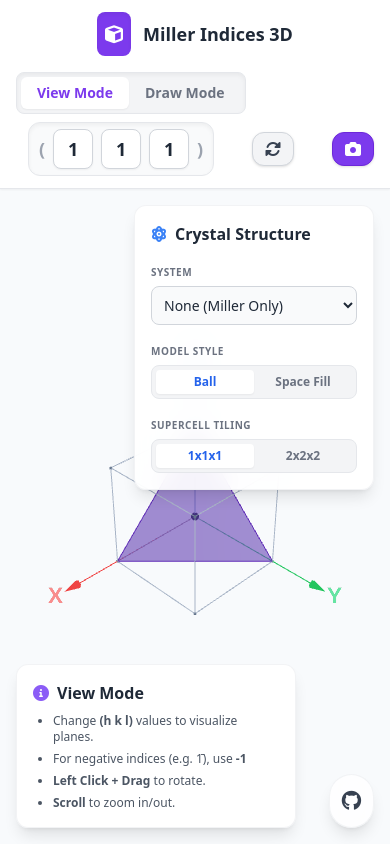
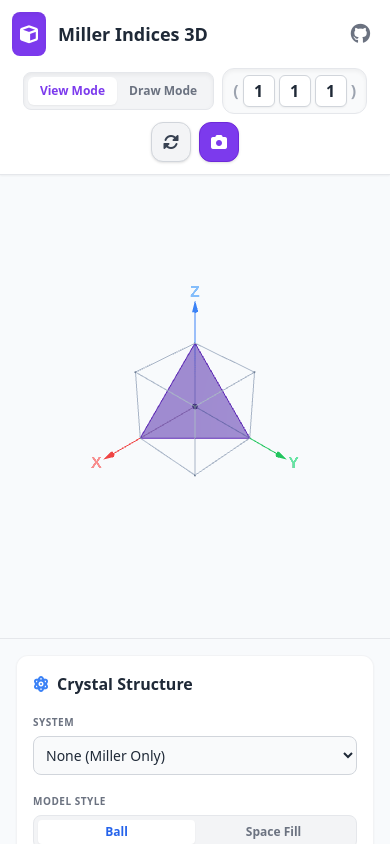
Before and after one commit to sulthanr96/miller-indices-3d-SRS-Lab, a plain HTML site: page index.html in a window 390 px wide. Drawn offline with nearby package versions, Linux system fonts and the light colour scheme; animation ran at ten frames a second.

Commit message:
fix: mobile responsiveness

```diff
--- a/index.html
+++ b/index.html
@@ -31,10 +31,12 @@
       }
     </script>
 </head>
-<body class="bg-slate-50 h-screen flex flex-col font-sans text-gray-800 selection:bg-blue-200">
+<body class="bg-slate-50 h-screen flex flex-col font-sans text-gray-800 selection:bg-blue-200 overflow-hidden">
     <!-- Header Controls -->
-    <header class="bg-white/90 backdrop-blur shadow-sm px-4 py-3 flex flex-col md:flex-row justify-between items-center z-10 border-b border-gray-200 gap-4">
-        <div class="flex items-center space-x-3 w-full md:w-auto justify-center md:justify-start">
+    <header class="bg-white/95 backdrop-blur shadow-sm p-3 md:px-6 md:py-3 flex flex-col md:flex-row justify-between items-center z-20 border-b border-gray-200 gap-3 shrink-0">
+        <!-- Title Row -->
+        <div class="flex justify-between items-center w-full md:w-auto">
+            <div class="flex items-center space-x-3">
                 <div class="bg-violet-600 text-white p-2 rounded-lg shadow-inner">
                     <i class="fas fa-cube text-lg"></i>
                 </div>
@@ -42,42 +44,57 @@
                     <h1 class="text-lg font-bold text-gray-800 leading-tight">Miller Indices 3D</h1>
                 </div>
             </div>
+            <!-- Mobile GitHub Link -->
+            <a href="https://github.com" target="_blank" class="md:hidden text-gray-500 hover:text-black transition-colors p-2">
+                <i class="fab fa-github text-xl"></i>
+            </a>
+        </div>
 
-        <div class="flex space-x-3 items-center w-full md:w-auto justify-between md:justify-end flex-wrap gap-y-2">
+        <!-- Controls Row -->
+        <div class="flex flex-wrap md:flex-nowrap items-center justify-center gap-2 w-full md:w-auto">
 
             <!-- Mode Toggle -->
             <div class="flex items-center bg-gray-100 p-1 rounded-lg border border-gray-200 shadow-inner">
-                <button id="mode-view-btn" class="px-4 py-1.5 rounded-md bg-white shadow-sm text-sm font-bold text-violet-600 transition-all">View Mode</button>
-                <button id="mode-draw-btn" class="px-4 py-1.5 rounded-md text-sm font-bold text-gray-500 hover:text-gray-700 transition-all">Draw Mode</button>
+                <button id="mode-view-btn" class="px-3 py-1.5 md:px-4 rounded-md bg-white shadow-sm text-xs md:text-sm font-bold text-violet-600 transition-all">View Mode</button>
+                <button id="mode-draw-btn" class="px-3 py-1.5 md:px-4 rounded-md text-xs md:text-sm font-bold text-gray-500 hover:text-gray-700 transition-all">Draw Mode</button>
             </div>
 
             <!-- Indices Inputs -->
-            <div class="flex items-center space-x-2 bg-gray-50 p-1.5 rounded-xl border border-gray-200 shadow-inner">
-                <span class="font-bold text-gray-400 text-lg pl-1">(</span>
-                <input type="number" id="h-input" value="1" class="w-10 h-10 text-center font-bold text-lg bg-white border border-gray-300 rounded-lg shadow-sm focus:outline-none focus:ring-2 focus:ring-violet-500 transition-all">
-                <input type="number" id="k-input" value="1" class="w-10 h-10 text-center font-bold text-lg bg-white border border-gray-300 rounded-lg shadow-sm focus:outline-none focus:ring-2 focus:ring-violet-500 transition-all">
-                <input type="number" id="l-input" value="1" class="w-10 h-10 text-center font-bold text-lg bg-white border border-gray-300 rounded-lg shadow-sm focus:outline-none focus:ring-2 focus:ring-violet-500 transition-all">
-                <span class="font-bold text-gray-400 text-lg pr-1">)</span>
+            <div class="flex items-center space-x-1 md:space-x-2 bg-gray-50 p-1.5 rounded-xl border border-gray-200 shadow-inner">
+                <span class="font-bold text-gray-400 text-base md:text-lg pl-1">(</span>
+                <input type="number" id="h-input" value="1" class="w-8 h-8 md:w-10 md:h-10 text-center font-bold text-base md:text-lg bg-white border border-gray-300 rounded-md shadow-sm focus:outline-none focus:ring-2 focus:ring-violet-500 transition-all">
+                <input type="number" id="k-input" value="1" class="w-8 h-8 md:w-10 md:h-10 text-center font-bold text-base md:text-lg bg-white border border-gray-300 rounded-md shadow-sm focus:outline-none focus:ring-2 focus:ring-violet-500 transition-all">
+                <input type="number" id="l-input" value="1" class="w-8 h-8 md:w-10 md:h-10 text-center font-bold text-base md:text-lg bg-white border border-gray-300 rounded-md shadow-sm focus:outline-none focus:ring-2 focus:ring-violet-500 transition-all">
+                <span class="font-bold text-gray-400 text-base md:text-lg pr-1">)</span>
             </div>
 
-            <button id="reset-btn" class="bg-gray-100 hover:bg-gray-200 active:bg-gray-300 text-gray-700 font-semibold py-2 px-3 rounded-xl shadow hover:shadow-md transition-all flex items-center space-x-2 border border-gray-300">
+            <!-- Action Buttons -->
+            <div class="flex gap-2">
+                <button id="reset-btn" class="bg-gray-100 hover:bg-gray-200 active:bg-gray-300 text-gray-700 font-semibold w-10 h-10 md:w-auto md:py-2 md:px-3 rounded-xl shadow hover:shadow-md transition-all flex items-center justify-center space-x-2 border border-gray-300">
                     <i class="fas fa-sync-alt"></i>
                 </button>
 
-            <button id="export-btn" class="bg-violet-600 hover:bg-violet-700 active:bg-violet-800 text-white font-semibold py-2 px-3 rounded-xl shadow hover:shadow-md transition-all flex items-center space-x-2 border border-violet-700">
+                <button id="export-btn" class="bg-violet-600 hover:bg-violet-700 active:bg-violet-800 text-white font-semibold w-10 h-10 md:w-auto md:py-2 md:px-3 rounded-xl shadow hover:shadow-md transition-all flex items-center justify-center space-x-2 border border-violet-700">
                     <i class="fas fa-camera"></i>
                 </button>
             </div>
+        </div>
     </header>
 
-    <!-- Main Canvas Area -->
-    <main class="flex-grow relative">
-        <div id="canvas-container" class="absolute inset-0 cursor-move"></div>
+    <!-- Main Content Area -->
+    <main class="flex-grow flex flex-col md:block relative overflow-y-auto md:overflow-hidden bg-slate-50">
 
-        <!-- Crystal Settings Panel (Right Sidebar) -->
-        <div class="absolute top-4 right-4 md:top-6 md:right-6 w-60 md:w-64 space-y-4 pointer-events-none z-10">
+        <!-- 3D Canvas Container -->
+        <!-- On mobile it takes 55% of height, on desktop it fills the whole main area -->
+        <div id="canvas-container" class="w-full h-[55vh] shrink-0 md:h-auto md:absolute md:inset-0 cursor-move border-b border-gray-200 md:border-none z-0"></div>
+
+        <!-- Panels Container (Flows below canvas on mobile, absolute floating on desktop) -->
+        <div class="flex flex-col gap-4 p-4 md:p-0 z-10">
+
+            <!-- Crystal Settings Panel (Right Sidebar on Desktop) -->
+            <div class="md:absolute md:top-4 md:right-4 lg:right-6 w-full md:w-64 space-y-4 pointer-events-none">
                 <!-- Settings Card -->
-            <div class="bg-white/90 backdrop-blur-md p-4 rounded-xl shadow-lg border border-gray-200/50 pointer-events-auto">
+                <div class="bg-white/95 backdrop-blur-md p-4 rounded-xl shadow-sm md:shadow-lg border border-gray-200/50 pointer-events-auto">
                     <h3 class="font-bold text-gray-800 mb-3 flex items-center gap-2">
                         <i class="fas fa-atom text-blue-500"></i> Crystal Structure
                     </h3>
@@ -112,31 +129,34 @@
                 </div>
 
                 <!-- Info Panel -->
-            <div id="crystal-info" class="hidden bg-white/90 backdrop-blur-md p-4 rounded-xl shadow-lg border border-gray-200/50 pointer-events-auto transition-all">
+                <div id="crystal-info" class="hidden bg-white/95 backdrop-blur-md p-4 rounded-xl shadow-sm md:shadow-lg border border-gray-200/50 pointer-events-auto transition-all">
                     <h4 id="info-title" class="font-bold text-gray-800 border-b border-gray-200 pb-2 mb-2 text-sm">Face-Centered Cubic</h4>
-                <ul class="text-xs md:text-sm text-gray-600 space-y-2">
+                    <ul class="text-xs text-gray-600 space-y-2">
                         <li class="flex justify-between items-center"><span>Atoms / cell:</span> <strong id="info-atoms" class="text-gray-900 bg-gray-100 px-2 py-0.5 rounded">4</strong></li>
                         <li class="flex justify-between items-center"><span>Coordination:</span> <strong id="info-cn" class="text-gray-900 bg-gray-100 px-2 py-0.5 rounded">12</strong></li>
                         <li class="flex justify-between items-center"><span>Packing (APF):</span> <strong id="info-apf" class="text-blue-600 bg-blue-50 px-2 py-0.5 rounded">74%</strong></li>
-                    <li class="flex justify-between items-center"><span>Radius (r):</span> <strong id="info-r" class="text-gray-900 font-mono text-xs bg-gray-100 px-1.5 py-0.5 rounded">a√2/4</strong></li>
+                        <li class="flex justify-between items-center"><span>Radius (r):</span> <strong id="info-r" class="text-gray-900 font-mono text-[10px] bg-gray-100 px-1.5 py-0.5 rounded">a√2/4</strong></li>
                     </ul>
                 </div>
             </div>
 
-        <!-- Legend / Info Box -->
-        <div id="instructions-box" class="absolute bottom-4 left-4 bg-white/90 backdrop-blur-md p-4 rounded-xl shadow-lg border border-gray-200/50 pointer-events-none max-w-[280px] md:max-w-sm transition-all duration-300">
-            <h3 class="font-bold text-gray-800 mb-2 flex items-center gap-2">
+            <!-- Legend / Info Box (Bottom Left on Desktop) -->
+            <div id="instructions-box" class="md:absolute md:bottom-4 md:left-4 lg:bottom-6 lg:left-6 bg-white/95 backdrop-blur-md p-4 rounded-xl shadow-sm md:shadow-lg border border-gray-200/50 pointer-events-none w-full md:max-w-[280px] lg:max-w-sm transition-all duration-300">
+                <h3 class="font-bold text-gray-800 mb-2 flex items-center gap-2 text-sm md:text-base">
                     <i class="fas fa-info-circle text-violet-500"></i> <span id="instruction-title">View Mode</span>
                 </h3>
-            <ul id="instruction-list" class="text-xs md:text-sm text-gray-600 space-y-1.5 list-disc pl-5">
-                <li>Change <strong>(h k l)</strong> values to visualize planes.</li>
-                <li>For negative indices (e.g. 1̄), use <strong>-1</strong></li>
-                <li><strong>Left Click + Drag</strong> to rotate.</li>
-                <li><strong>Scroll</strong> to zoom in/out.</li>
+                <ul id="instruction-list" class="text-xs lg:text-sm text-gray-600 space-y-1.5 list-disc pl-5">
+                    <li>Ubah nilai <strong>(h k l)</strong> di atas untuk memvisualisasikan bidang.</li>
+                    <li>Untuk angka negatif (misal 1̄), ketik <strong>-1</strong>.</li>
+                    <li><strong>Klik Kiri + Drag</strong> untuk memutar.</li>
+                    <li>Gunakan menu untuk melihat struktur Atom.</li>
                 </ul>
             </div>
 
-        <a href="https://github.com" target="_blank" class="absolute bottom-4 right-4 bg-white/80 backdrop-blur-md p-3 rounded-full shadow-lg border border-gray-200/50 hover:bg-gray-100 transition-colors text-gray-700 hover:text-black">
+        </div>
+
+        <!-- Desktop GitHub Link -->
+        <a href="https://github.com" target="_blank" class="hidden md:flex absolute bottom-4 right-4 lg:bottom-6 lg:right-6 bg-white/80 backdrop-blur-md p-3 rounded-full shadow-lg border border-gray-200/50 hover:bg-gray-100 transition-colors text-gray-700 hover:text-black z-10">
             <i class="fab fa-github text-xl"></i>
         </a>
     </main>
```
Lines whose indentation alone changed are shown as unchanged.
